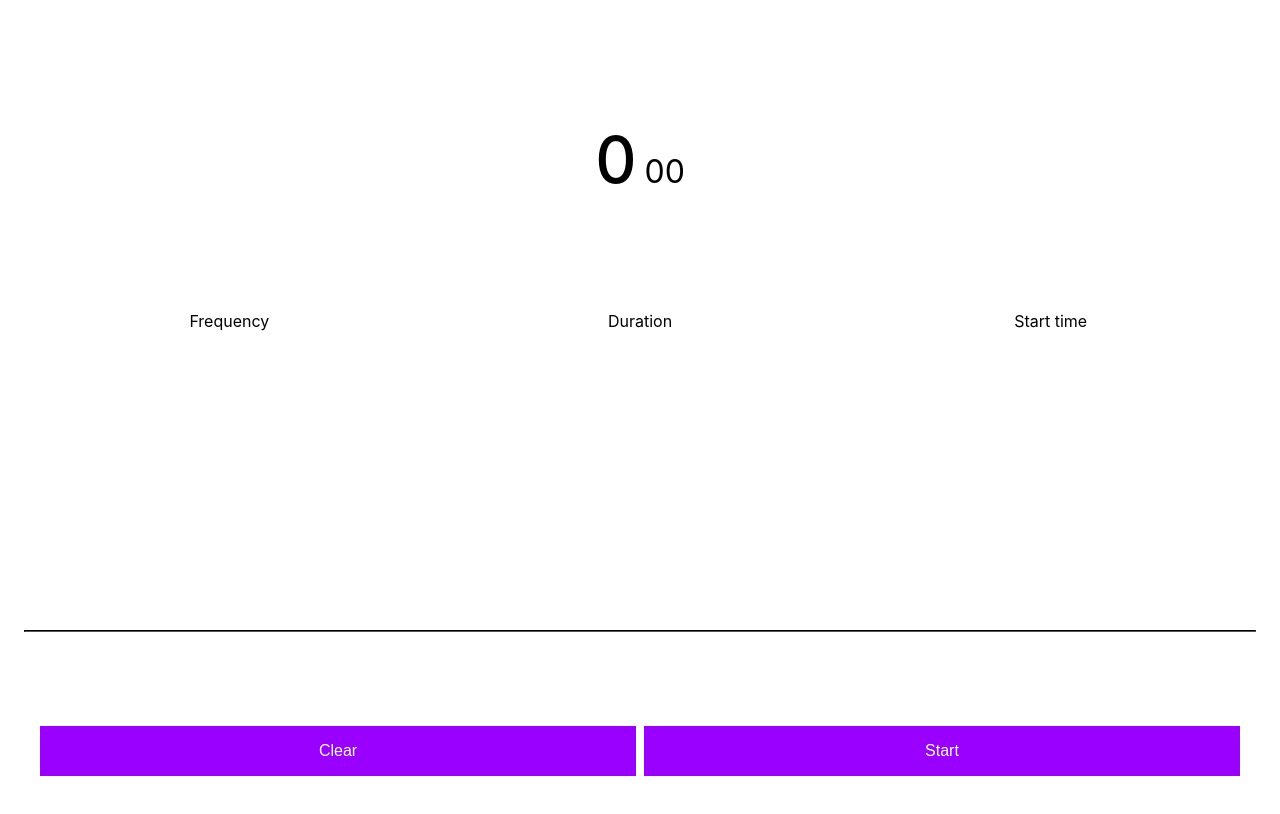
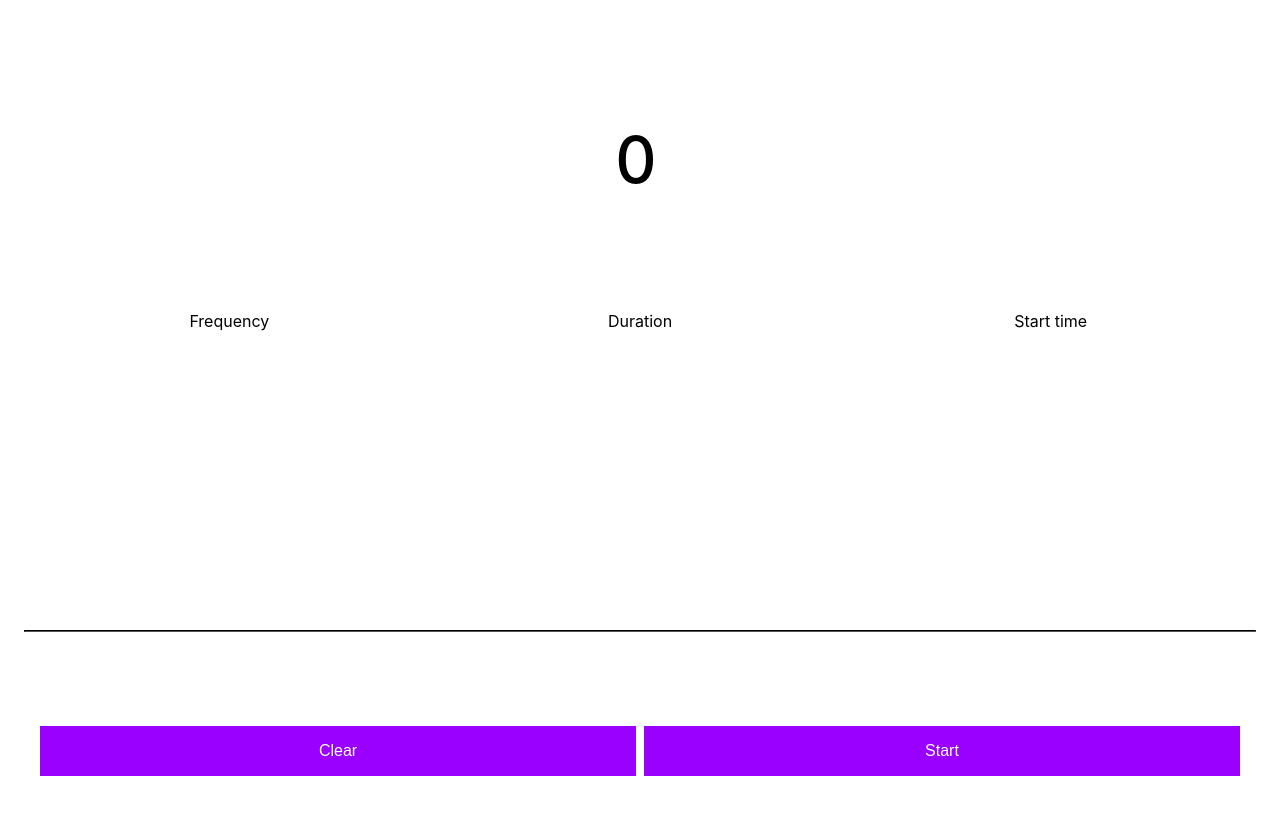
Before and after one commit to edulan/countractions, a React (Create React App) app: page / in a window 1280 px wide. Built offline with nearby package versions, Linux system fonts and the light colour scheme.

Commit message:
Remove conuter decimals

```diff
--- a/src/Counter.js
+++ b/src/Counter.js
@@ -21,16 +21,15 @@ function Counter({ isTimerEnabled, lastTick }) {
     };
   }, [isTimerEnabled, currentTime, setCurrentTime]);
 
-  const [integerDigits, fractionDigits] = formatTick(
-    Math.max(currentTime - lastTick, 0)
-  ).split(".");
+  const [integerDigits] = formatTick(Math.max(currentTime - lastTick, 0)).split(
+    "."
+  );
 
   return (
     <div className="CounterContainer">
       <div className="CounterDigits">
         <p className="IntegerDigits">{integerDigits}</p>
       </div>
-      <p className="FractionDigits">{fractionDigits.padStart(2, "0")}</p>
     </div>
   );
 }
```
